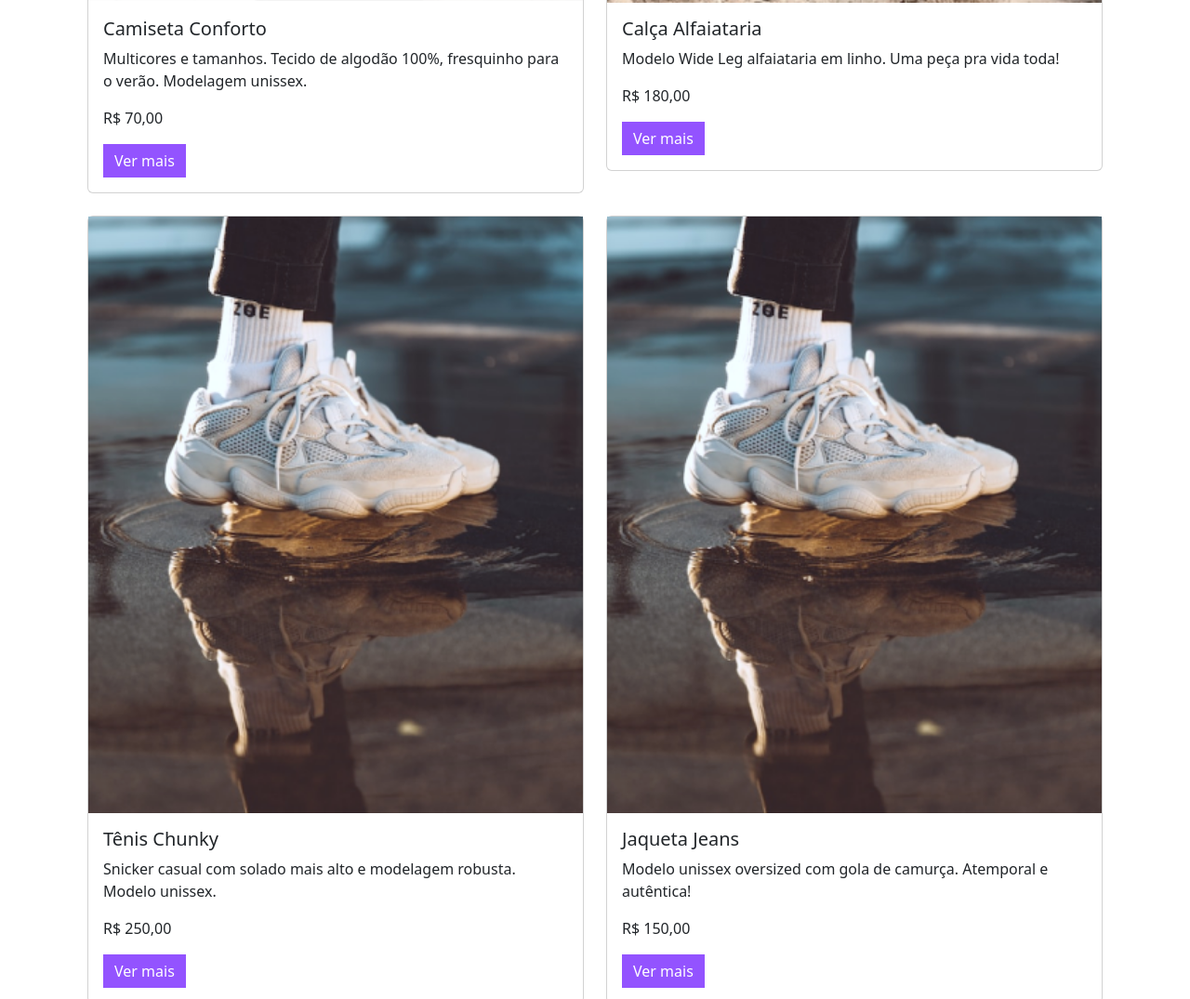
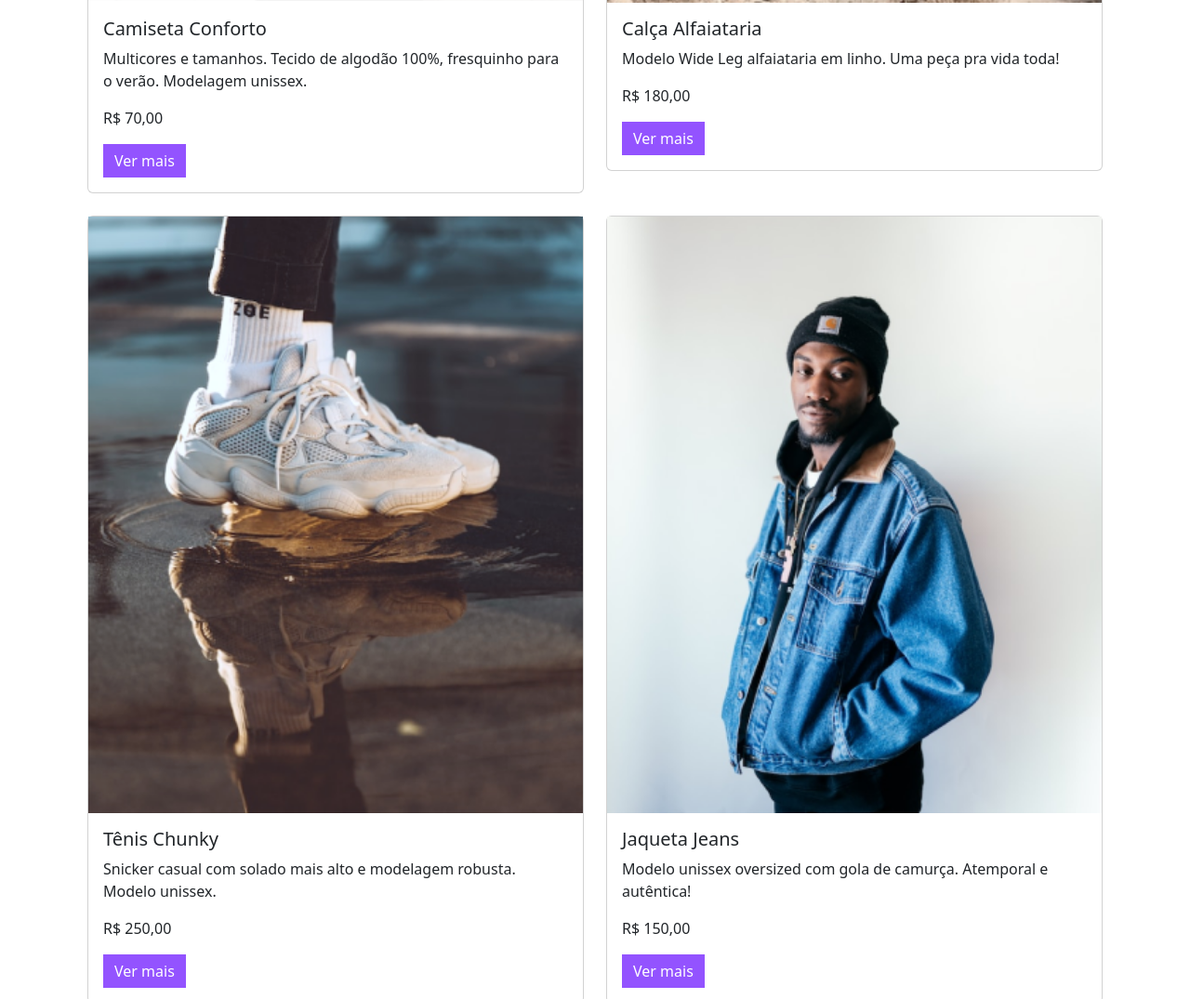
Before and after one commit to Eduardosbrito/Meteora, a plain HTML site: page index.html in a window 1280 px wide. Shown: the part 2044-3119 px from the top of the page at 93% size. Drawn offline with nearby package versions, Linux system fonts and the light colour scheme.

Commit message:
Update index.html

```diff
--- a/index.html
+++ b/index.html
@@ -257,11 +257,11 @@
 
         <div class="col-12 col-md-6 col-xxl-4">
             <div class="card">
-                <img class="d-md-none d-block" src="./assets/Mobile/produtos/tenis.png"
+                <img class="d-md-none d-block" src="./assets/Mobile/produtos/jaqueta-jeans.png"
                     alt="Modelo unissex oversized com gola de camurça. Atemporal e autêntica!">
-                <img class="d-none d-md-block d-xl-none" src="./assets/Tablet/produtos/tenis.png"
+                <img class="d-none d-md-block d-xl-none" src="./assets/Tablet/produtos/jaqueta-jeans.png"
                     alt="Modelo unissex oversized com gola de camurça. Atemporal e autêntica!">
-                <img class="d-none d-xl-block" src="./assets/Desktop/produtos/tenis.png"
+                <img class="d-none d-xl-block" src="./assets/Desktop/produtos/jaqueta-jeans.png"
                     alt="Modelo unissex oversized com gola de camurça. Atemporal e autêntica!">
                 <div class="card-body">
                     <h5 class="card-title">Jaqueta Jeans</h5>
```
